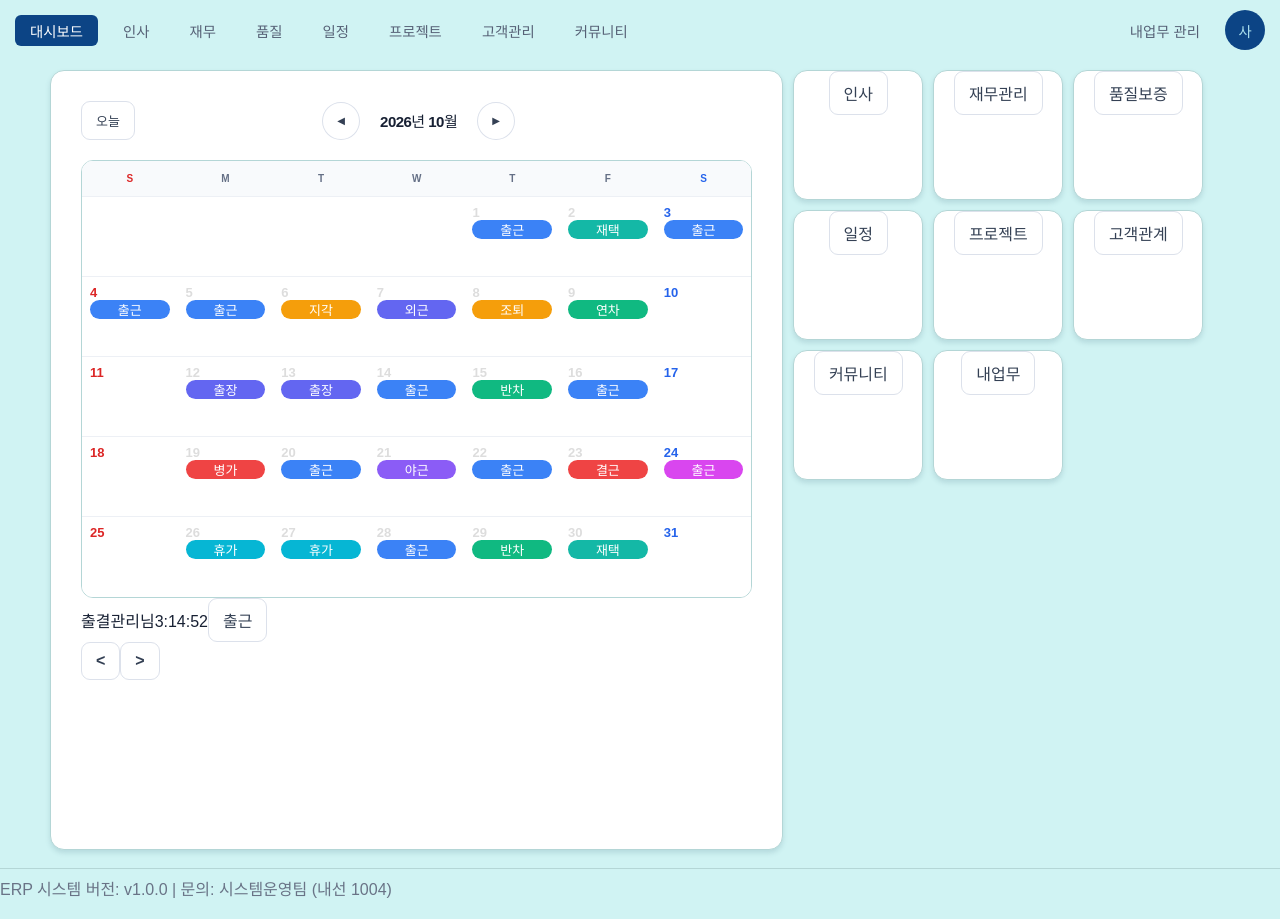
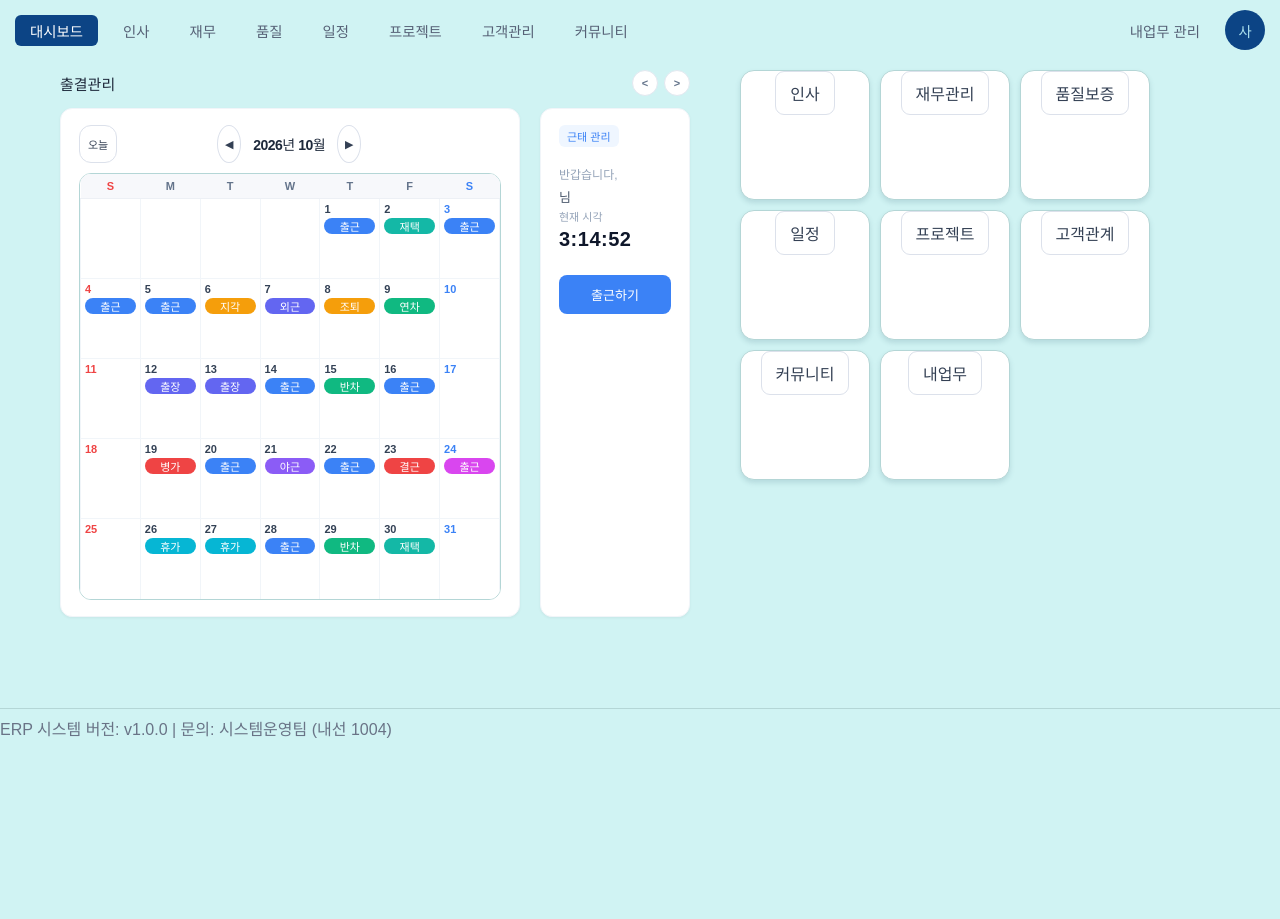
Before and after one commit to YooJunWoo-kor/Semiproject-group-2-, a React (Create React App) app in the folder frontend/: page /main in a window 1280 px wide. After the commit the page ends 800 px from the top, so only its background shows below. Built offline with nearby package versions, Linux system fonts and the light colour scheme.

Commit message:
메인 css작업

```diff
--- /dev/null
+++ b/frontend/src/components/ADComp.css
@@ -0,0 +1,103 @@
+/* 출결 관리 영역 (배경, 그림자, 보더 제거) */
+.attendance-card {
+    background-color: #ffffff;
+    border-radius: 12px;
+    border: 1px solid #f1f5f9;
+    box-shadow: 0 1px 3px rgba(0, 0, 0, 0.05);
+    padding: 16px 18px;
+    box-sizing: border-box;
+    display: flex;
+    flex-direction: column;
+    gap: 20px;
+    flex: 2;                  /* 60% 비율 */
+    max-width: 460px;         /* 너무 퍼지지 않는 적정 상한 */
+    min-width: 150px;
+  }
+
+  .attendance-card:first-child{
+    flex:8;
+  }
+
+  /* 뱃지 상단 */
+  .attendance-card-header {
+    display: flex;
+    justify-content: flex-start;
+  }
+
+  .attendance-badge {
+    font-size: 11px;
+    font-weight: 600;
+    color: #3b82f6;
+    background-color: #eff6ff;
+    padding: 3px 8px;
+    border-radius: 6px;
+  }
+
+  /* 유저 인사말 (위아래 형태) */
+  .attendance-user-info {
+    font-size: 13px;
+    color: #475569;
+    line-height: 1.4;
+  }
+
+  .attendance-user-info .user-greeting {
+    display: block;
+    font-size: 12px;
+    color: #94a3b8;
+    margin-bottom: 2px;
+  }
+
+  .attendance-user-info .user-name {
+    font-size: 16px;
+    font-weight: 700;
+    color: #0f172a;
+  }
+
+  /* 현재 시각 (세로 적층) */
+  .attendance-clock-box {
+    display: flex;
+    flex-direction: column;
+    gap: 4px;
+  }
+
+  .clock-label {
+    font-size: 11px;
+    color: #94a3b8;
+  }
+
+  .clock-time {
+    font-size: 20px;
+    font-weight: 700;
+    color: #0f172a;
+    letter-spacing: 0.5px;
+    font-variant-numeric: tabular-nums;
+  }
+
+  /* 버튼: 전체 너비 채우기 */
+  .attendance-action-group {
+    margin-top: 4px;
+  }
+
+  .btn-attendance {
+    width: 100%;
+    padding: 10px 0;
+    border: none;
+    border-radius: 8px;
+    font-size: 13px;
+    font-weight: 600;
+    cursor: pointer;
+    transition: all 0.15s ease-in-out;
+  }
+
+  .btn-attendance.check-in {
+    background-color: #3b82f6;
+    color: #ffffff;
+  }
+
+  .btn-attendance.check-in:hover {
+    background-color: #2563eb;
+  }
+
+  .btn-attendance.check-in:active {
+    transform: translateY(1px);
+  }
--- a/frontend/src/components/ADComp.js
+++ b/frontend/src/components/ADComp.js
@@ -1,6 +1,7 @@
 import React, { useEffect, useState } from "react";
 import { getLoginUser } from "../utils/authStorage";
 import BasicCalendar from "../components/calendar/BasicCalendar.js";
+import './ADComp.css';
 
 const data = [
     // 1주차
@@ -35,7 +36,7 @@ const data = [
     { title: "재택", start: "2026-10-30", end: "2026-10-30", typeId: 6 }
   ];
 
-function ADComp({style}){
+function ADComp(){
     const user = getLoginUser();
     const userName = user?.name;
 
@@ -55,15 +56,48 @@ function ADComp({style}){
           };
         }, []);
 
-    return(
-        <div style={style}>
-            <BasicCalendar schedule={data}/>
-            출결관리
-            {userName}님
-            {timeString}
-            <button>출근</button>
-        </div>
-    )
+        return (
+          <div style={{
+            display: 'flex',
+            flexDirection: 'row',
+            justifyContent: 'space-between',
+            alignItems: 'stretch',
+            width: '100%',
+            gap: '20px',                /* 달력과 출퇴근 카드 사이 간격 */
+            boxSizing: 'border-box'
+          }}>
+            {/* 좌측: 달력 컴포넌트 */}
+            <div className="attendance-card">
+              <BasicCalendar schedule={data} />
+            </div>
+
+            {/* 우측: 출결 관리 카드 */}
+            <div className="attendance-card">
+              <div className="attendance-card-header">
+                <span className="attendance-badge">근태 관리</span>
+              </div>
+
+              {/* 인사말(좌)과 현재시각(우)을 한 줄에 배치 */}
+              <div className="attendance-info-row">
+                <div className="attendance-user-info">
+                  <span className="user-greeting">반갑습니다, </span>
+                  <strong className="user-name">{userName}</strong>님
+                </div>
+
+                <div className="attendance-clock-box">
+                  <span className="clock-label">현재 시각</span>
+                  <span className="clock-time">{timeString}</span>
+                </div>
+              </div>
+
+              {/* 우측 하단에 정렬되는 출근 버튼 */}
+              <div className="attendance-action-group">
+                <button className="btn-attendance check-in">출근하기</button>
+                {/* <button className="btn-attendance check-out">퇴근하기</button> */}
+              </div>
+            </div>
+          </div>
+        );
 }
 
 export default ADComp;
--- a/frontend/src/components/calendar/Calendar.css
+++ b/frontend/src/components/calendar/Calendar.css
@@ -1,60 +1,82 @@
-
-/* 달력 전체 */
+/* 달력 전체 컨테이너 */
 .basic-calendar {
   width: 100%;
-    padding: 20px;
-    background-color: white;
+  max-width: 420px; /* 너무 퍼지지 않도록 상한 지정 (필요 시 조절) */
+  padding: 12px 14px;
+  background-color: #ffffff;
+  border-radius: 12px;
+  box-shadow: 0 1px 3px rgba(0, 0, 0, 0.05);
   box-sizing: border-box;
 }
 
-  /* 상단 */
+/* 상단 헤더 */
 .basic-calendar-header {
   display: flex;
   justify-content: space-between;
   align-items: center;
-    margin-bottom: 20px;
+  margin-bottom: 10px;
 }
 
-  /* 월 이동 */
+/* 월 이동 네비게이션 */
 .basic-calendar-navigation {
   display: flex;
   align-items: center;
-    gap: 20px;
-  }
-
-  .arrowButton{
-    font-size: 10px;
-    border-radius: 50%;
-  }
-
-  .curront-button{
-    font-size: 13px;
+  gap: 8px;
 }
 
 .basic-calendar-navigation h2 {
   margin: 0;
-    font-size: 15px;
+  font-size: 14px;
+  font-weight: 700;
+  color: #1e293b;
+  min-width: 80px;
+  text-align: center;
 }
 
-  .basic-calendar-header-space {
-    width: 50px;
+/* 버튼 공통 - 아담한 둥근 스타일 */
+.basic-calendar button {
+  border: 1px solid #e2e8f0;
+  border-radius: 6px;
+  background-color: #ffffff;
+  cursor: pointer;
+  color: #475569;
+  transition: all 0.15s ease-in-out;
 }
 
-  .basic-calendar-table th{
-    font-size: 10px;
+.basic-calendar {
+  flex: 1;
+  min-width: 320px;
+  max-width: 520px;
+  padding: 12px 14px;
+  background-color: #ffffff;
+  border-radius: 12px;
+  box-shadow: 0 1px 3px rgba(0, 0, 0, 0.05);
+  box-sizing: border-box;
 }
 
-  /* 버튼 */
-  .basic-calendar button {
-    padding: 8px 12px;
-    border: 1px solid #ddd;
-    border-radius: 5px;
-    background-color: white;
-    cursor: pointer;
+/* 이전/다음 화살표 버튼 (동글동글한 원형) */
+.arrowButton {
+  width: 24px;
+  height: 24px;
+  padding: 0;
+  display: inline-flex;
+  align-items: center;
+  justify-content: center;
+  font-size: 11px;
+  border-radius: 50% !important;
 }
 
-  .basic-calendar button:hover {
-    background-color: #f1f5f9;
+/* 오늘/현재 이동 버튼 */
+.curront-button {
+  padding: 3px 8px !important;
+  font-size: 11px !important;
+  font-weight: 500;
+  border-radius: 12px !important; /* 알약 모양 */
+}
+
+/* 헤더 여백 균형용 빈 공간 */
+.basic-calendar-header-space {
+  width: 40px;
 }
 
 /* 달력 테이블 */
@@ -64,35 +86,49 @@
   border-collapse: collapse;
 }
 
-  /* 요일 */
+/* 요일 헤더 */
 .basic-calendar-table th {
-    padding: 12px;
-    background-color: #f8fafc;
+  padding: 6px 0;
+  font-size: 11px;
+  font-weight: 600;
+  color: #64748b;
   text-align: center;
 }
 
 /* 날짜 칸 */
 .basic-calendar-table td {
-    height: max(80px);
-    padding: 8px;
-    font-size: 13px;
-    color: #ddd;
+  height: 80px;
+  padding: 3px 4px;
+  font-size: 11px;
+  color: #334155;
   vertical-align: top;
+  border: 1px solid #f1f5f9; /* 연한 그리드선으로 깔끔하게 */
+  border-radius: 4px;
+}
+
+/* 날짜 숫자 */
+.basic-calendar-date {
+  display: inline-block;
+  font-size: 11px;
+  font-weight: 600;
+  line-height: 14px;
+  margin-bottom: 2px;
 }
 
 /* 일요일 */
 .basic-calendar-table th:first-child,
 .basic-calendar-table td:first-child .basic-calendar-date {
-    color: #dc2626;
+  color: #ef4444;
 }
 
 /* 토요일 */
 .basic-calendar-table th:last-child,
 .basic-calendar-table td:last-child .basic-calendar-date {
-    color: #2563eb;
+  color: #3b82f6;
 }
 
-  /* 날짜 숫자 */
-  .basic-calendar-date {
-    font-weight: bold;
+/* 이번 달이 아닌 이전/다음 달 날짜 색상 (흐리게) */
+.basic-calendar-table td.other-month {
+  color: #cbd5e1;
+  background-color: #fafafa;
 }
--- a/frontend/src/css/MainApp.css
+++ b/frontend/src/css/MainApp.css
@@ -7,10 +7,12 @@
     justify-content: center;
     padding: 10px 50px;
     width: calc(100%);
-    height: min(800px);
+    min-height: 80vh;
     margin: 0 auto;
-    gap:10px;
+    gap:50px;
 }
+
+.main-board{}
 
 /* 화면 너비가 500이하로 줄어들 때 */
 @media (max-width: 900px){
@@ -23,11 +25,62 @@
 .main-bord{
     padding: 30px;
     width: min(800px, calc(100% - 78px));
-    background-color: #fff;
-    box-shadow: var(--card-shadow);
+    background-color: red;
     border-radius: var(--radius-card);
-    border: 1px solid var(--color-line);
 }
+
+/* 헤더 전체: 제목(좌)과 버튼 묶음(우) 양 끝 배치 */
+.board-header {
+    display: flex;
+    justify-content: space-between;
+    align-items: center;
+    width: 100%;
+    margin-bottom: 12px;
+  }
+
+  /* 제목 폰트 */
+.board-title {
+    font-size: 15px;
+    font-weight: 700;
+    color: #1e293b;
+  }
+
+/* 우측 버튼 2개 묶음 */
+.board-btn-group {
+    display: flex;
+    align-items: center;
+    gap: 6px; /* 버튼 사이 여백 */
+  }
+
+  /* 동글동글한 화살표 버튼 */
+.board-arrow-btn {
+    width: 26px;
+    height: 26px;
+    min-width: 26px;
+    min-height: 26px;
+    flex-shrink: 0;
+    padding: 0;
+    display: inline-flex;
+    align-items: center;
+    justify-content: center;
+    background-color: #ffffff;
+    border: 1px solid #e2e8f0;
+    border-radius: 50%;
+    font-size: 11px;
+    color: #64748b;
+    cursor: pointer;
+    transition: all 0.15s ease-in-out;
+  }
+
+  .board-arrow-btn:hover {
+    background-color: #f1f5f9;
+    border-color: #cbd5e1;
+    color: #0f172a;
+  }
+
+  .board-arrow-btn:active {
+    transform: scale(0.95);
+  }
 
 .nav-bord{
     width: min(480px, calc(100%));
--- a/frontend/src/pages/Main/MainModule.js
+++ b/frontend/src/pages/Main/MainModule.js
@@ -64,21 +64,38 @@ function MainModule() {
     return (
         <div className='main-content'>
 
-            <div className='main-bord'>
-                <div className='main-bord-content'>
-                    {boardList[index]}
-                    {/* 화살표를 누르면, 인덱스 초기화. 해당 인덱스의 boardList의 컴포넌트 출력 */}
-                    <button onClick = {()=>{
-                        let newindex = (index -1) % boardList.length;
-                        if(newindex < 0) newindex = boardList.length-1;
-                        setindex(newindex)
-                    }}>&lt;</button>
-                    <button onClick = {()=>{
-                        let newindex = (index + 1)  % boardList.length;
-                        setindex(newindex)
-                    }}>&gt;</button>
+            <div className="main-board">
+                <div className="board-header">
+                    <span className="board-title">출결관리</span>
+
+                    <div className="board-btn-group">
+                    <button
+                        type="button"
+                        className="board-arrow-btn"
+                        onClick={() => {
+                        let newindex = (index - 1) % boardList.length;
+                        if (newindex < 0) newindex = boardList.length - 1;
+                        setindex(newindex);
+                        }}
+                    >
+                        &lt;
+                    </button>
+
+                    <button
+                        type="button"
+                        className="board-arrow-btn"
+                        onClick={() => {
+                        let newindex = (index + 1) % boardList.length;
+                        setindex(newindex);
+                        }}
+                    >
+                        &gt;
+                    </button>
+                    </div>
                 </div>
-            </div>
+
+                {boardList[index]}
+                </div>
 
             <main className='nav-bord'>
                 <ul className="main-grid">
```
Lines whose indentation alone changed are shown as unchanged.
